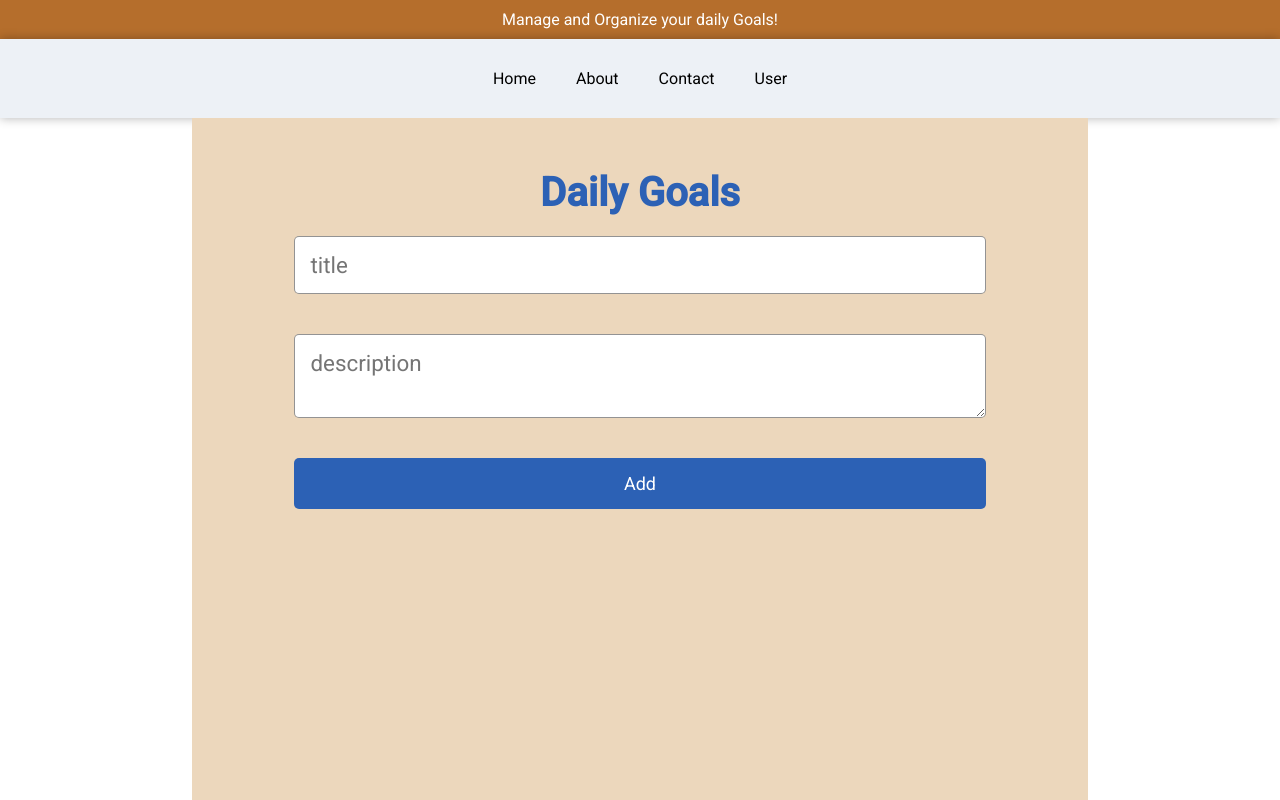
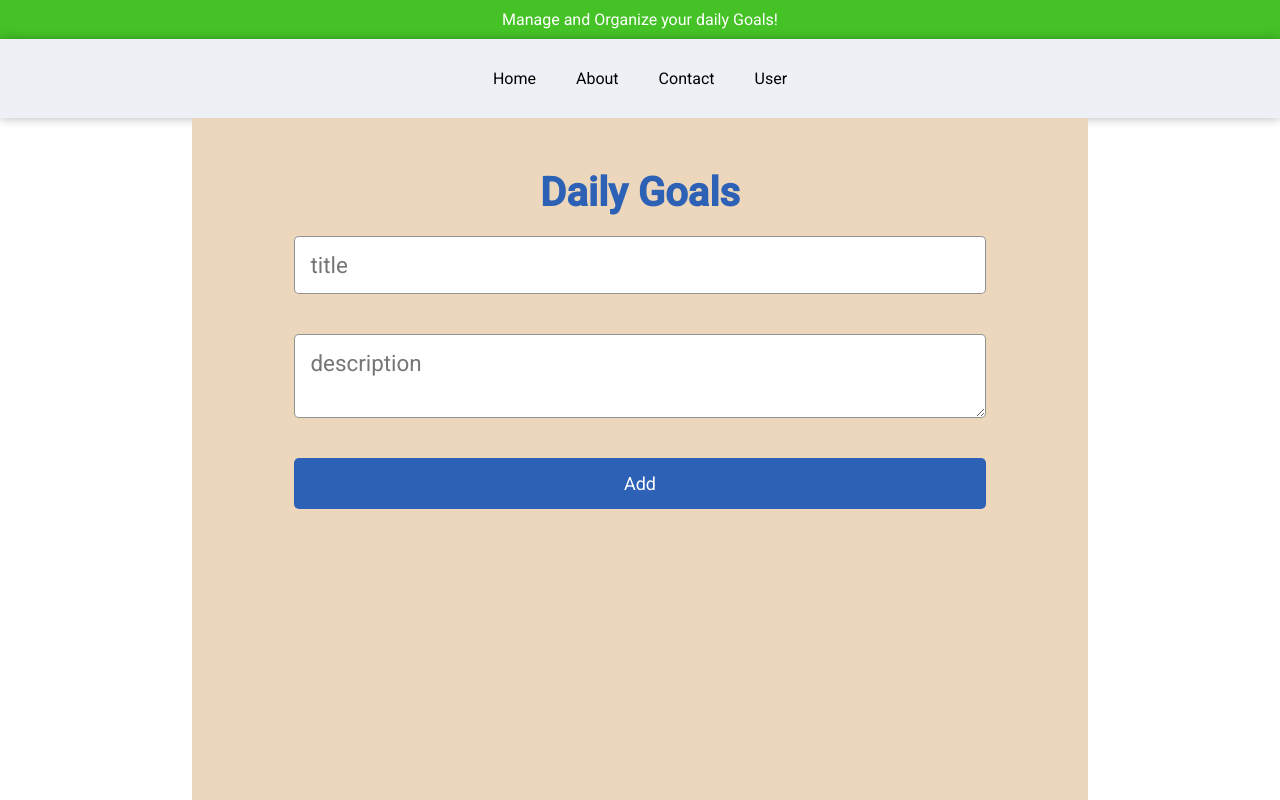
Before and after one commit to VyavahareOnkar/myDailyGoals, a React (Create React App) app: page / in a window 1280 px wide. Shown: the top 800 px of the page. Built offline with nearby package versions, Linux system fonts and the light colour scheme.

Commit message:
color changed

```diff
--- a/src/App.css
+++ b/src/App.css
@@ -7,7 +7,7 @@
 }
 
 nav {
-  background-color: rgb(181, 110, 44);
+  background-color: rgb(69, 195, 38);
   color: white;
   padding: 10px;
   text-align: center;
```
